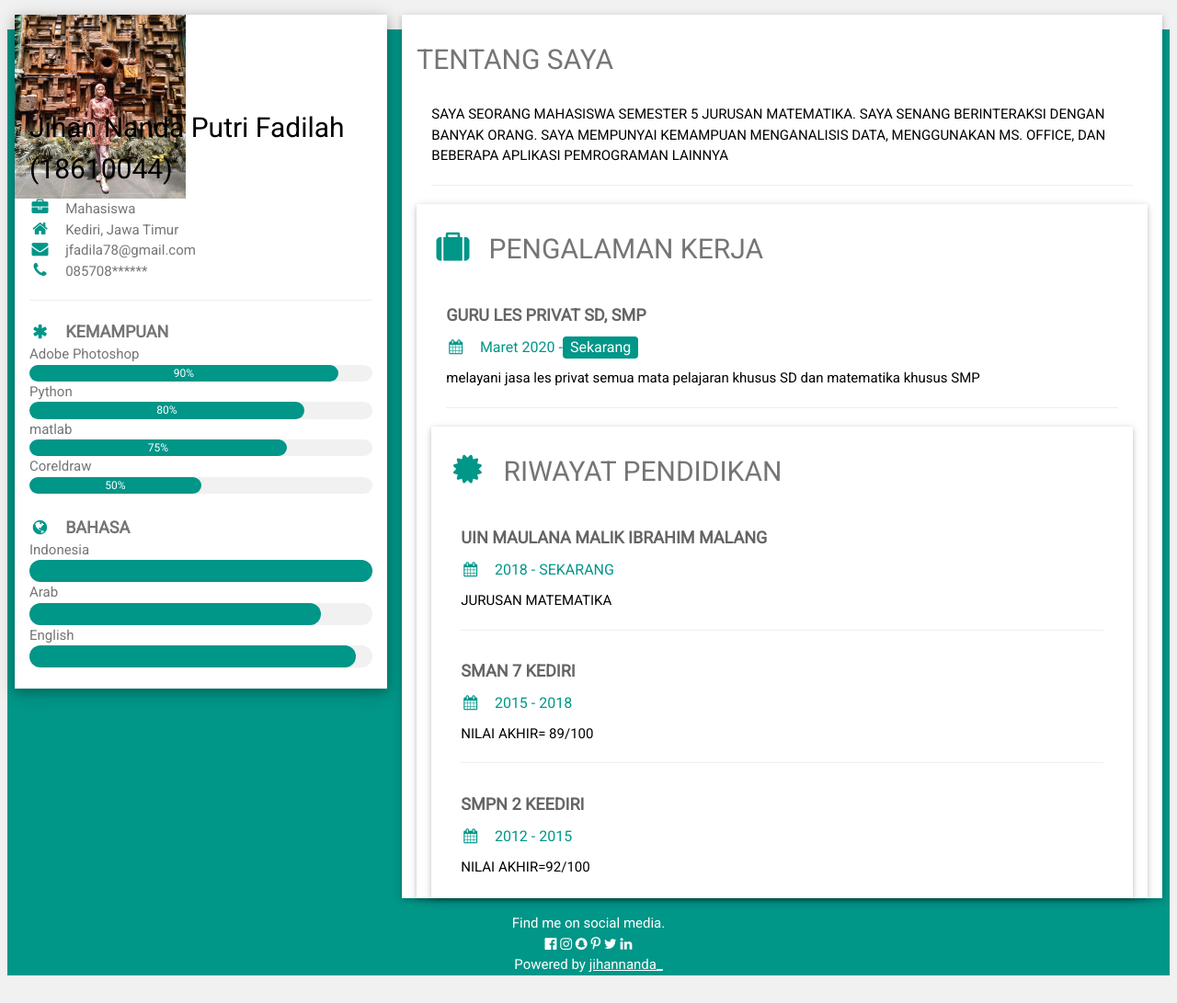
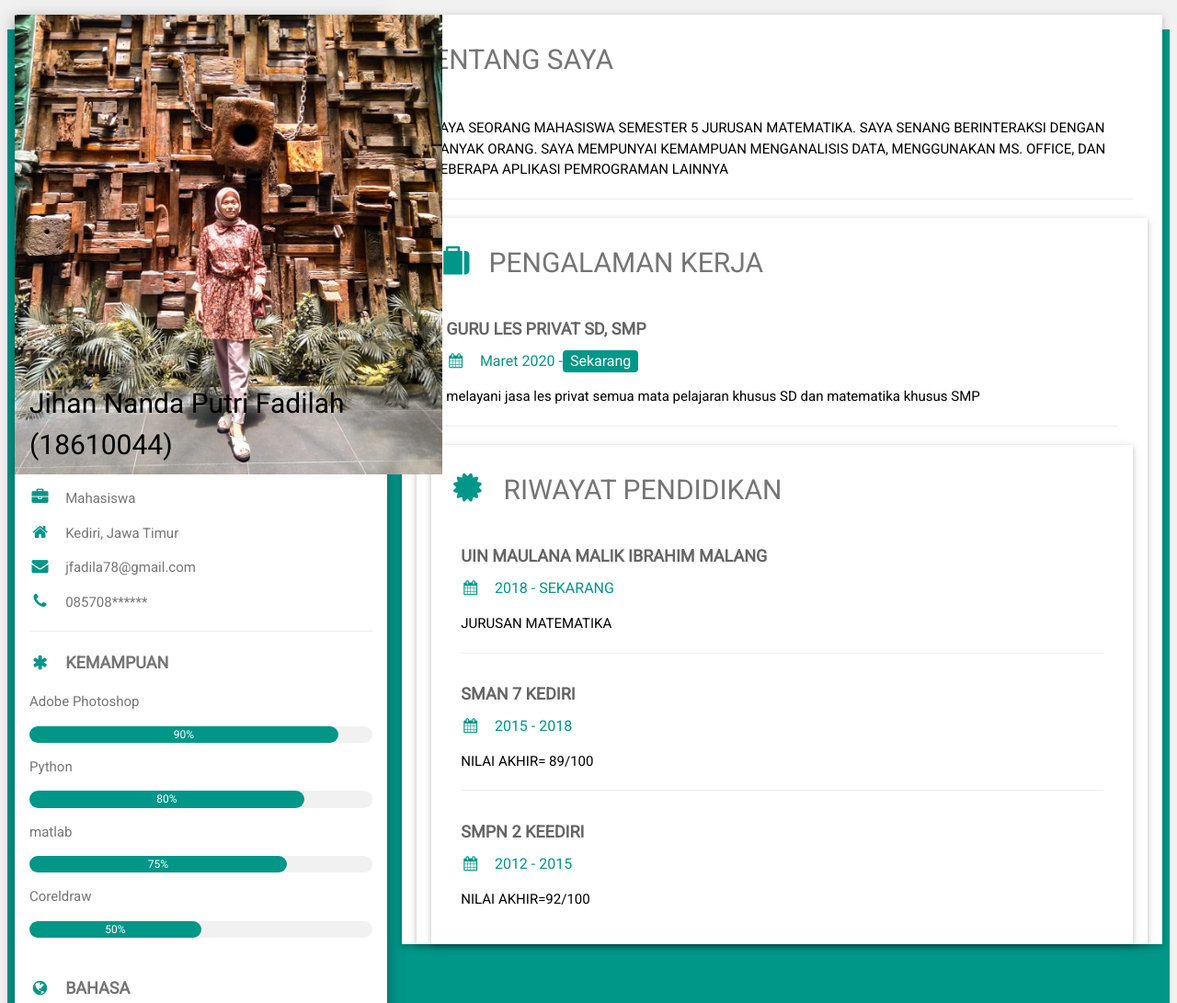
Before and after one commit to jihannanda/jihan-nanda-putri-fadilah, a plain HTML site: page index.html in a window 1280 px wide. Shown: the top 1091 px of the page at 92% size. Before the commit the page ends 1061 px from the top, so only its background shows below. Drawn offline with nearby package versions, Linux system fonts and the light colour scheme.

Commit message:
Update index.html

```diff
--- a/index.html
+++ b/index.html
@@ -1,12 +1,6 @@
 <!DOCTYPE html>
 <html>
  <html>
-    <head><title>
-        belajar membuat header
-        </title>
-    <link rel="stylesheet" href="stylesheet.css">
-        <link rel="stylesheet" href="navbar.css">
-    </head>
 
 </html>
 
@@ -33,7 +27,7 @@ html,body,h1,h2,h3,h4,h5,h6 {font-family: "Roboto", sans-serif}
 
 <div class="w3-white w3-text-grey w3-card-4">
 <div class="w3-display-container">
-<a><img src="image/avatar.png" alt="Image" height="200" widht="145"></a>
+<a><img src="image/avatar.png" alt="Image" height="500" widht="300"></a>
 <div class="w3-display-bottomleft w3-container w3-text-black">
 
 
```
